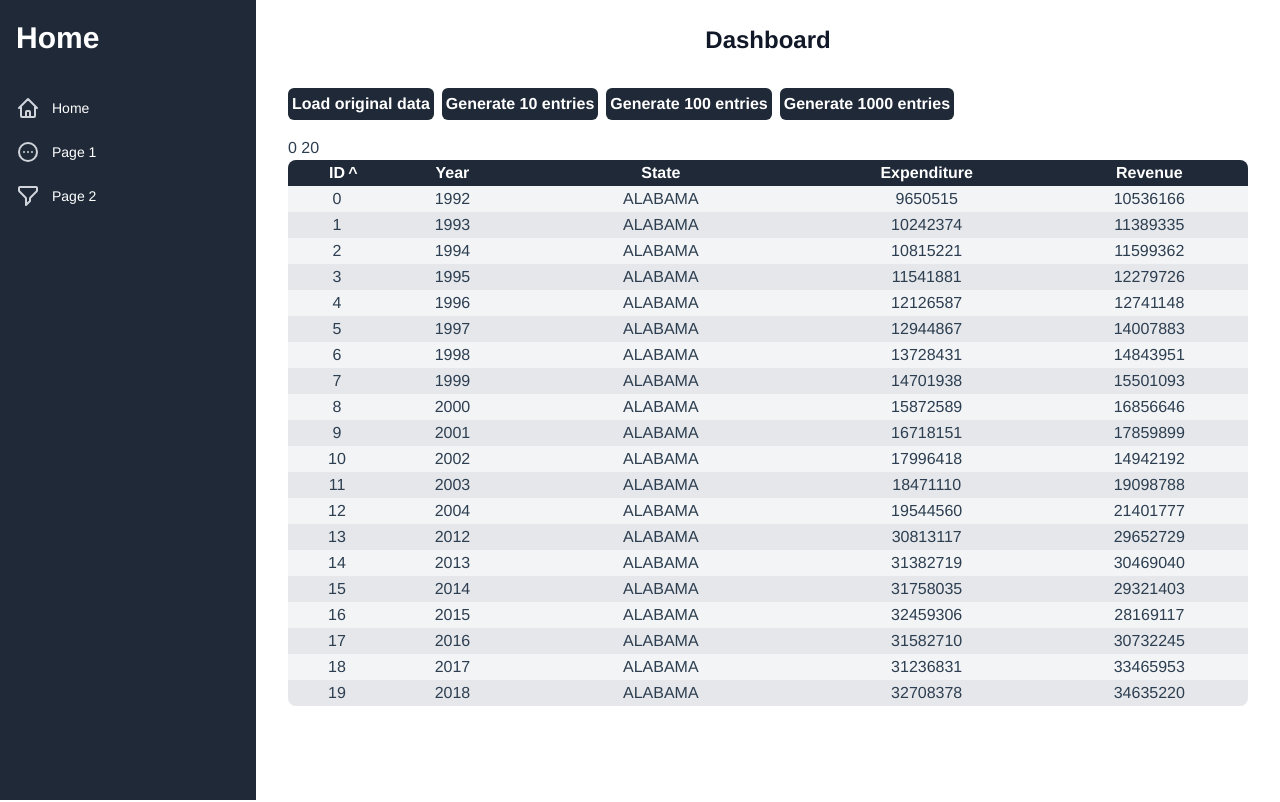
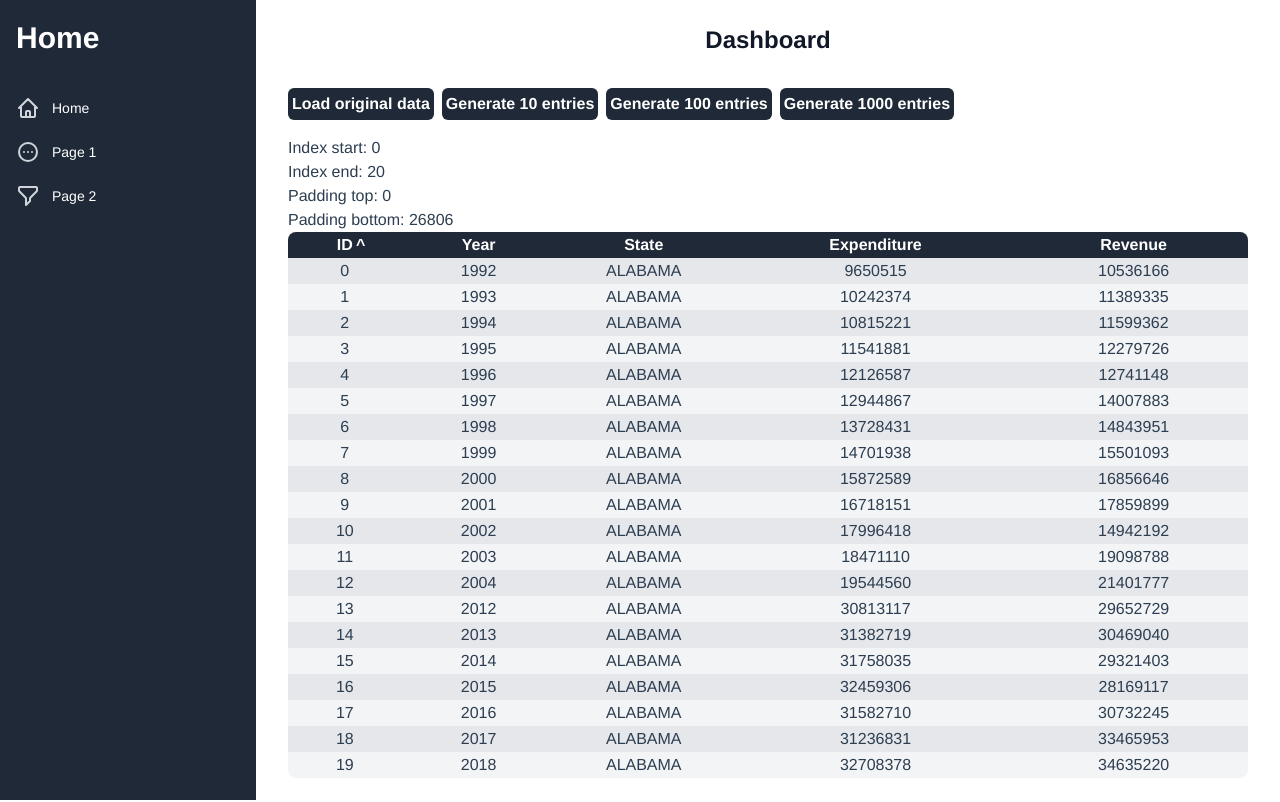
Before and after one commit to Exanite/DsaProject, a Vue app: page /#/ in a window 1280 px wide. Built offline with nearby package versions, Linux system fonts and the light colour scheme.

Commit message:
Virtualization somewhat working

```diff
--- a/src/components/FinanceDataTable.vue
+++ b/src/components/FinanceDataTable.vue
@@ -1,13 +1,15 @@
 <template>
-  {{ indexStart }}
-  {{ indexEnd }}
+  <p>Index start: {{ indexStart }}</p>
+  <p>Index end: {{ indexEnd }}</p>
+  <p>Padding top: {{ paddingTop }}</p>
+  <p>Padding bottom: {{ paddingBottom }}</p>
   <div
     :style="{'max-height': displayHeight + 'px'}"
     class="bg-gray-100 rounded-lg overflow-y-auto"
     v-on:scroll="onScroll"
   >
     <table class="w-full table-auto">
-      <thead class="bg-gray-800 text-white sticky top-0" ref="headerElement">
+      <thead ref="headerElement" class="bg-gray-800 text-white sticky top-0">
         <tr>
           <th
             v-for="(column, index) in columns"
@@ -26,9 +28,11 @@
         </tr>
       </thead>
       <tbody class="text-center">
-        <tr v-for="datam in data" :key="datam.id" ref="rows" class="even:bg-gray-200">
+        <tr :style="{height: paddingTop + 'px'}" class="bg-red-500"/>
+        <tr v-for="datam in data.slice(indexStart, indexEnd)" :key="datam.id" ref="rows" class="even:bg-gray-200">
           <td v-for="column in columns" :key="column.name">{{ column.getValue(datam) }}</td>
         </tr>
+        <tr :style="{height: paddingBottom  + 'px'}" class="bg-red-500"/>
       </tbody>
     </table>
   </div>
@@ -116,7 +120,7 @@
       const headerElement = ref<HTMLTableSectionElement>();
       const rowElements = ref<HTMLTableRowElement[]>();
 
-      const elementHeight = computed(() => {
+      const rowHeight = computed(() => {
         const firstRow = rowElements.value?.at(0);
 
         if (!firstRow) {
@@ -126,19 +130,16 @@
         return firstRow.clientHeight;
       });
 
-      const fullHeight = computed(() => {
-        return elementHeight.value * sortedData.value.length;
+      const fullRowsHeight = computed(() => {
+        return rowHeight.value * sortedData.value.length;
       });
 
       const displayCount = ref(20);
       const displayHeight = computed(() => {
         const headerHeight = headerElement.value?.clientHeight ?? 0;
 
-        return headerHeight + elementHeight.value * displayCount.value;
+        return headerHeight + rowHeight.value * displayCount.value;
       });
-
-      const paddingTop = ref(0);
-      const paddingBottom = ref(0);
 
       const scrollPosition = ref(0);
 
@@ -152,11 +153,19 @@
       };
 
       const indexStart = computed(() => {
-        return Math.floor(scrollPosition.value / elementHeight.value);
+        return Math.floor(scrollPosition.value / rowHeight.value);
       });
 
       const indexEnd = computed(() => {
         return indexStart.value + displayCount.value;
+      });
+
+      const paddingTop = computed(() => {
+        return indexStart.value * rowHeight.value;
+      });
+
+      const paddingBottom = computed(() => {
+        return fullRowsHeight.value - rowHeight.value * displayCount.value - paddingTop.value;
       });
 
       return {
@@ -172,6 +181,9 @@
         indexEnd: indexEnd,
         indexStart: indexStart,
 
+        paddingTop: paddingTop,
+        paddingBottom: paddingBottom,
+
         onScroll: onScroll,
       };
     },
```
